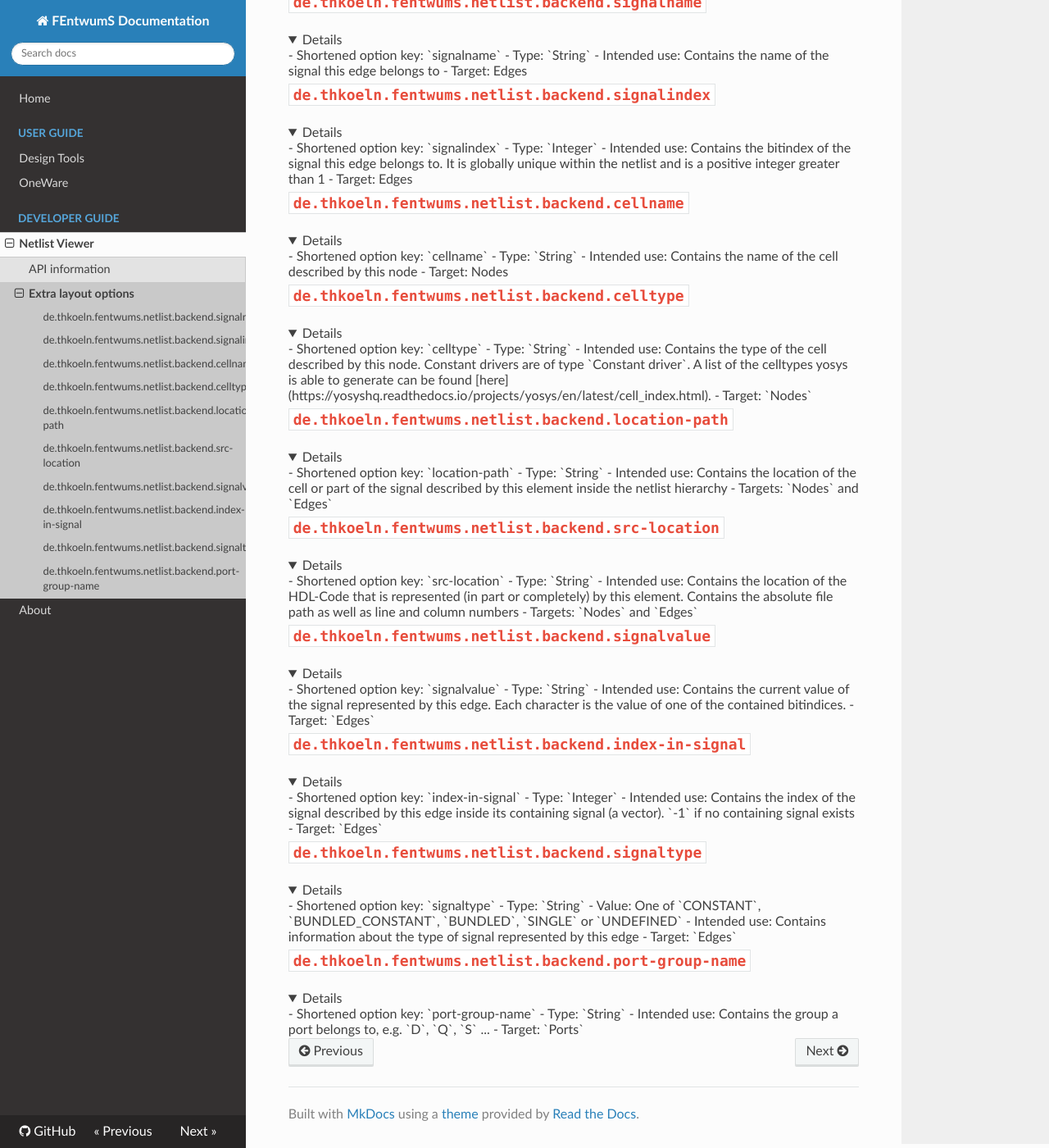
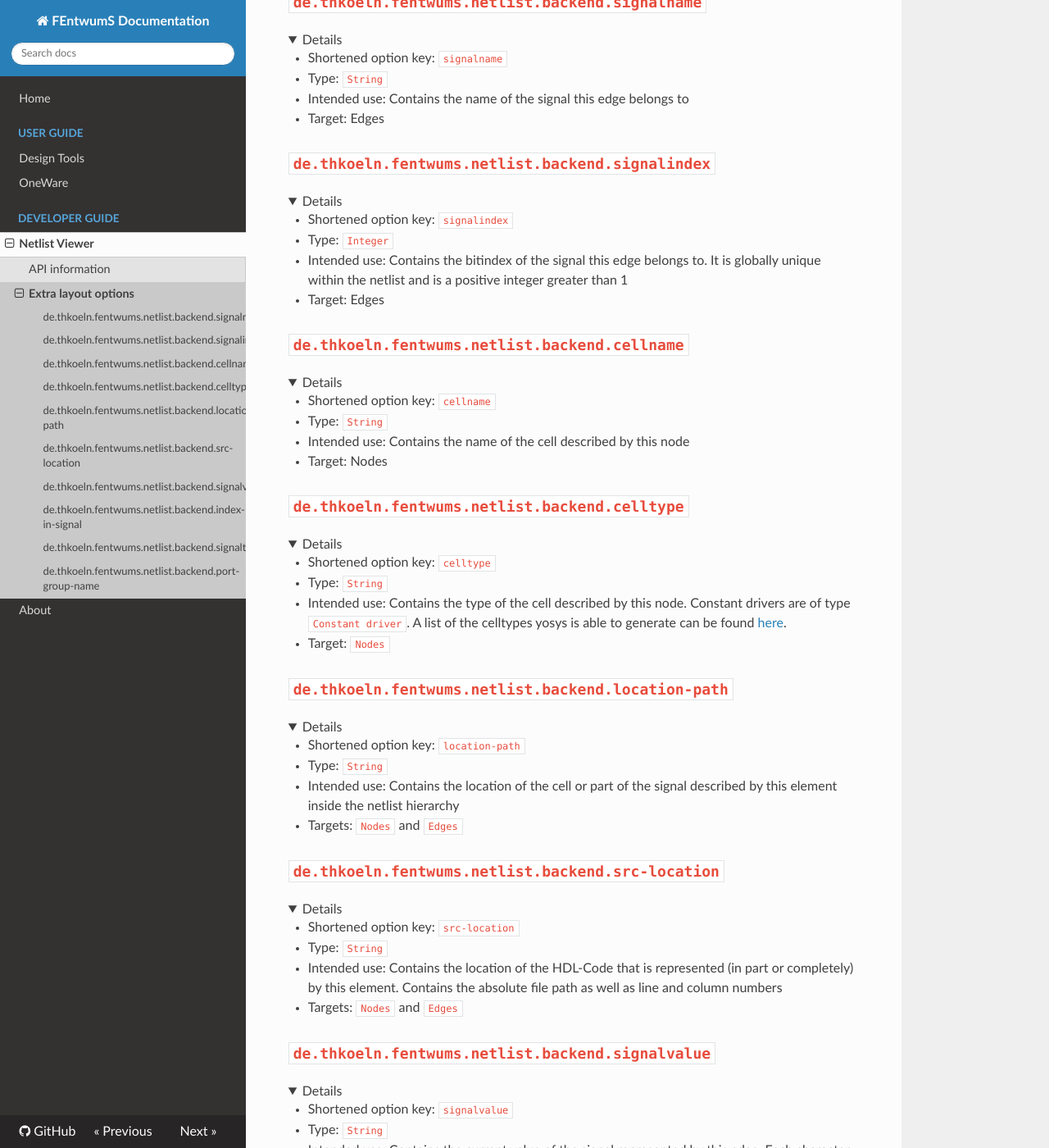
Before and after one commit to FEntwumS/docs, an MkDocs documentation site: the page built from docs/developer_guide/netlist_viewer/extra_layout_options.md, in a window 1280 px wide and 1400 px high, scrolled down 248 px. Shown: the whole window at 82% size. Built offline with MkDocs 1.6.1, drawn with Linux system fonts in a browser that asks for light colours; nearby versions of some CDN libraries; some of the changed text lies outside the part shown.

Commit message:
Use previously added plugin to render list in details section

```diff
--- a/docs/developer_guide/netlist_viewer/extra_layout_options.md
+++ b/docs/developer_guide/netlist_viewer/extra_layout_options.md
@@ -4,7 +4,7 @@ The following options have been added to the standard set of ELK options.
 They contain additional metadata about the netlist that helps frontends interact with the backend.#
 
 ## `de.thkoeln.fentwums.netlist.backend.signalname`
-<details open>
+<details open markdown="1">
 
 - Shortened option key: `signalname`
 - Type: `String`
@@ -14,7 +14,7 @@ They contain additional metadata about the netlist that helps frontends interact
 </details>
 
 ## `de.thkoeln.fentwums.netlist.backend.signalindex`
-<details open>
+<details open markdown="1">
 
 - Shortened option key: `signalindex`
 - Type: `Integer`
@@ -24,7 +24,7 @@ They contain additional metadata about the netlist that helps frontends interact
 </details>
 
 ## `de.thkoeln.fentwums.netlist.backend.cellname`
-<details open>
+<details open markdown="1">
 
 - Shortened option key: `cellname`
 - Type: `String`
@@ -34,7 +34,7 @@ They contain additional metadata about the netlist that helps frontends interact
 </details>
 
 ## `de.thkoeln.fentwums.netlist.backend.celltype`
-<details open>
+<details open markdown="1">
 
 - Shortened option key: `celltype`
 - Type: `String`
@@ -44,7 +44,7 @@ They contain additional metadata about the netlist that helps frontends interact
 </details>
 
 ## `de.thkoeln.fentwums.netlist.backend.location-path`
-<details open>
+<details open markdown="1">
 
 - Shortened option key: `location-path`
 - Type: `String`
@@ -54,7 +54,7 @@ They contain additional metadata about the netlist that helps frontends interact
 </details>
 
 ## `de.thkoeln.fentwums.netlist.backend.src-location`
-<details open>
+<details open markdown="1">
 
 - Shortened option key: `src-location`
 - Type: `String`
@@ -64,7 +64,7 @@ They contain additional metadata about the netlist that helps frontends interact
 </details>
 
 ## `de.thkoeln.fentwums.netlist.backend.signalvalue`
-<details open>
+<details open markdown="1">
 
 - Shortened option key: `signalvalue`
 - Type: `String`
@@ -74,7 +74,7 @@ They contain additional metadata about the netlist that helps frontends interact
 </details>
 
 ## `de.thkoeln.fentwums.netlist.backend.index-in-signal`
-<details open>
+<details open markdown="1">
 
 - Shortened option key: `index-in-signal`
 - Type: `Integer`
@@ -84,7 +84,7 @@ They contain additional metadata about the netlist that helps frontends interact
 </details>
 
 ## `de.thkoeln.fentwums.netlist.backend.signaltype`
-<details open>
+<details open markdown="1">
 
 - Shortened option key: `signaltype`
 - Type: `String`
@@ -95,7 +95,7 @@ They contain additional metadata about the netlist that helps frontends interact
 </details>
 
 ## `de.thkoeln.fentwums.netlist.backend.port-group-name`
-<details open>
+<details open markdown="1">
 
 - Shortened option key: `port-group-name`
 - Type: `String`
```
